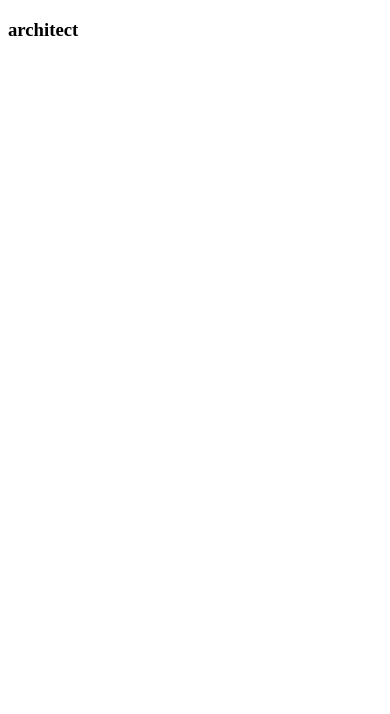
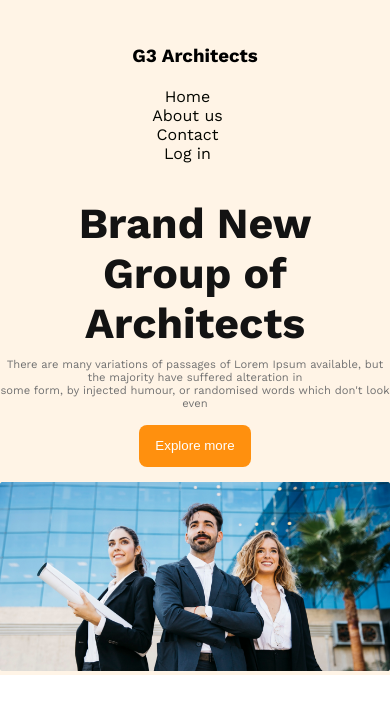
Before and after one commit to riad277/architect, a plain HTML site: page index.html in a window 390 px wide. Drawn offline with nearby package versions, Linux system fonts and the light colour scheme.

Commit message:
1st portion responsive

```diff
--- a/index.html
+++ b/index.html
@@ -4,10 +4,34 @@
     <meta charset="UTF-8">
     <meta name="viewport" content="width=device-width, initial-scale=1.0">
     <title>Document</title>
+    <link rel="stylesheet" href="style.css">
 </head>
-<body>
-    <h3>architect
+<body class="work-sans-full">
+    <section class="bg">
+        <header class="head1" >
+            <nav class="nav-head">
+                <div>   <h3 class="head-title">G3 Architects</h3> </div>
+                <div >
+                    <ul class="option">
+                       <li><a class="nav-link dark2" href="">Home</a></li>
+                       <li><a class="nav-link dark2" href="">About us</a></li>
+                       <li><a class="nav-link dark2" href="">Contact</a></li>
+                       <li><a class="nav-link dark2" href="">Log in</a></li>
+                    </ul>
+                </div>
+            </nav>
+                <section class="banner">
+                    <h1 class="banner-title dark1">Brand New <br>
+                        Group of Architects </h1>
+                    <p class="banner-des dark3">There are many variations of passages of Lorem Ipsum available, but the majority have suffered alteration in <br>some form, by injected humour, or randomised words which don't look even</p>
+                    <button class="explore">Explore more</button>
+                     <img class="banner-img" src="images/banner.png" alt="">
+                </section>
 
-    </h3>
+
+        </header>
+
+    </section>
+
 </body>
 </html>
--- /dev/null
+++ b/style.css
@@ -0,0 +1,98 @@
+
+@import url('https://fonts.googleapis.com/css2?family=Work+Sans:ital,wght@0,100..900;1,100..900&display=swap');
+
+
+.work-sans-full {
+  font-family: "Work Sans", serif;
+  font-optical-sizing: auto;
+  font-weight: 400px;
+  font-style: normal;
+}
+*{
+    padding: 0;
+    margin: 0;
+}
+/* shared style */
+.dark3{
+    color: rgba(114, 114, 114, 1);
+}
+.dark2{
+    color: rgba(66, 66, 66, 1);
+}
+.dark1{
+    color: rgba(19, 19, 19, 1);
+}
+.bg{
+    background-color: rgba(255, 144, 14, 0.1);
+
+}
+.explore{
+    padding: 13.4px 16.75px;
+    border: none;
+    background-color: rgba(255, 144, 14, 1);
+    color: white;
+    border-radius: 8px;
+    margin: 15px 0;
+}
+/* header styles */
+.head1{
+    max-width: 965px;
+    margin: 0 auto;
+    padding-top: 25px;
+}
+.option{
+    display: flex;
+    list-style: none;
+}
+
+.nav-link{
+    text-decoration: none;
+    margin-right: 15px;
+
+}
+.nav-head{
+    display: flex;
+    justify-content: space-between;
+}
+/* banner css */
+.banner{
+    text-align: center;
+    margin-top: 20px;
+
+}
+.banner-title{
+    font-weight: bold;
+    font-size: 2.68rem;
+    margin-top: 35px;
+}
+.banner-des{
+    font-size: 0.7rem;
+    margin-top: 10px;
+}
+.banner-img{
+    width: 100%;
+}
+
+
+
+
+
+
+
+
+
+@media screen and (max-width : 570px) {
+    .nav-head , .option{
+        flex-direction: column;
+        align-items: center;
+        margin-top: 20px;
+
+    }
+    .nav-link{
+        color: rgb(4, 6, 0);
+    }
+/* .option{
+    flex-direction: column;
+
+} */
+}
```
